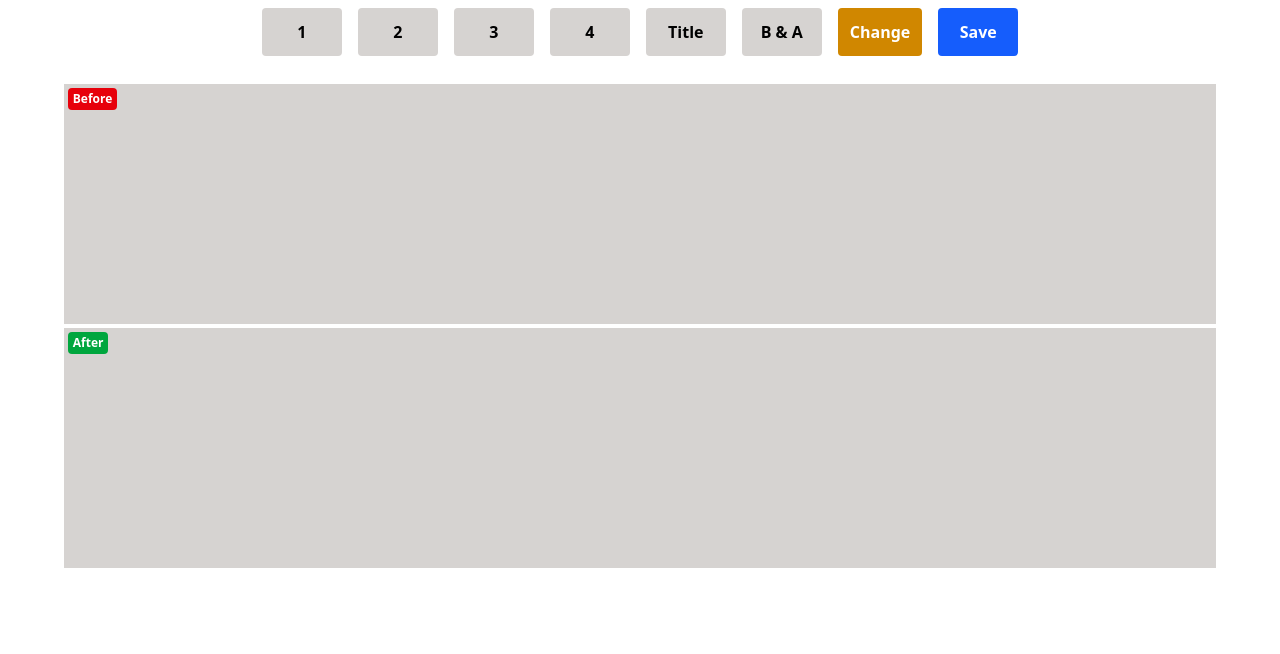
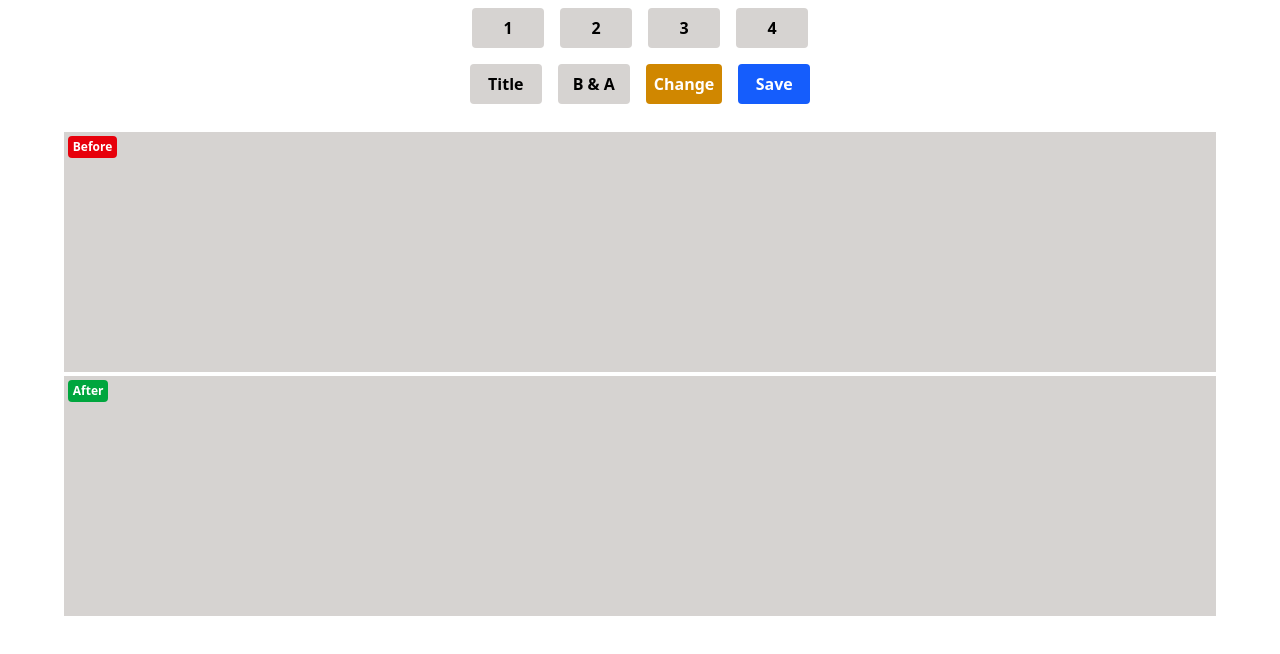
Before and after one commit to aung-myat76/activity-maker, a React (Vite) app: page / in a window 1280 px wide. Shown: the top 654 px of the page. Built offline with nearby package versions, Linux system fonts and the light colour scheme.

Commit message:
fix image layout

```diff
--- a/src/components/Button.jsx
+++ b/src/components/Button.jsx
@@ -5,7 +5,7 @@ import { twMerge } from "tailwind-merge";
 
 const Button = ({ children, addCls = "", ...othersProps }) => {
     const baseCls =
-        "p-3 m-2 min-w-[5rem] bg-stone-300 rounded font-bold cursor-pointer";
+        "p-2 m-2 min-w-[4.5rem] bg-stone-300 rounded font-bold cursor-pointer";
 
     const finalCls = twMerge(clsx(baseCls, addCls));
     return (
--- a/src/components/Collage.jsx
+++ b/src/components/Collage.jsx
@@ -31,8 +31,8 @@ const Collage = () => {
             number: 2,
             layout: "grid-cols-2",
             default: [
-                { col: "col-span-full", label: "Before" },
-                { col: "col-span-full", label: "After" },
+                { col: "col-span-full max-h-[30vh]", label: "Before" },
+                { col: "col-span-full max-h-[30vh]", label: "After" },
             ],
 
             changed: [
@@ -45,7 +45,7 @@ const Collage = () => {
             number: 3,
             layout: "grid-cols-2",
             default: [
-                { col: "col-span-full", label: "After" },
+                { col: "col-span-full max-h-[30vh]", label: "After" },
                 { col: "col-span-1", label: "Before" },
                 { col: "col-span-1", label: null },
             ],
@@ -53,7 +53,7 @@ const Collage = () => {
             changed: [
                 { col: "col-span-1", label: "Before" },
                 { col: "col-span-1", label: null },
-                { col: "col-span-full", label: "After" },
+                { col: "col-span-full max-h-[30vh]", label: "After" },
             ],
         },
         {
@@ -133,13 +133,22 @@ const Collage = () => {
     return (
         <>
             <div className="flex flex-col items-center justify-center gap-3">
-                <div className="flex items-center justify-center flex-wrap">
+                <div className="flex flex-col items-center justify-center flex-wrap">
+                    <div className="three-items">
                         <Button onClick={() => setTotalImage("one")}>1</Button>
                         <Button onClick={() => setTotalImage("two")}>2</Button>
-                    <Button onClick={() => setTotalImage("three")}>3</Button>
-                    <Button onClick={() => setTotalImage("fourth")}>4</Button>
+                        <Button onClick={() => setTotalImage("three")}>
+                            3
+                        </Button>
+                        <Button onClick={() => setTotalImage("fourth")}>
+                            4
+                        </Button>
+                    </div>
+                    <div className="three-items">
                         <Button onClick={() => handleAddTitle()}>Title</Button>
-                    <Button onClick={() => handleBeforeAndAfer()}>B & A</Button>
+                        <Button onClick={() => handleBeforeAndAfer()}>
+                            B & A
+                        </Button>
                         <Button
                             onClick={() => changeLayout()}
                             addCls="bg-yellow-600 text-white"
@@ -159,6 +168,7 @@ const Collage = () => {
                         >
                             {isDownloading ? "Saving" : "Save"}
                         </Button>
+                    </div>
                 </div>
 
                 <div ref={imgRef} className="bg-white p-2">
```
Lines whose indentation alone changed are shown as unchanged.
